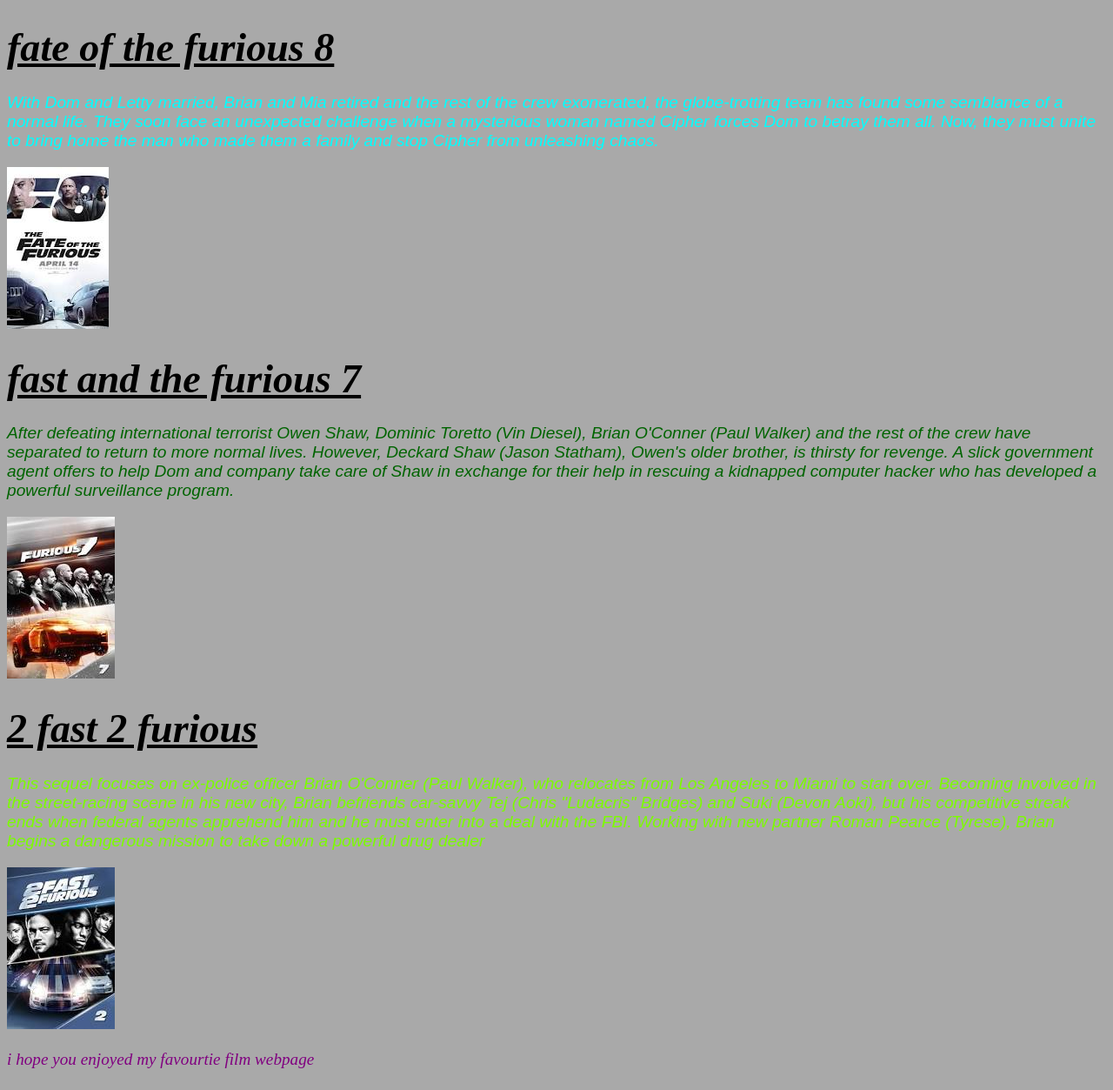
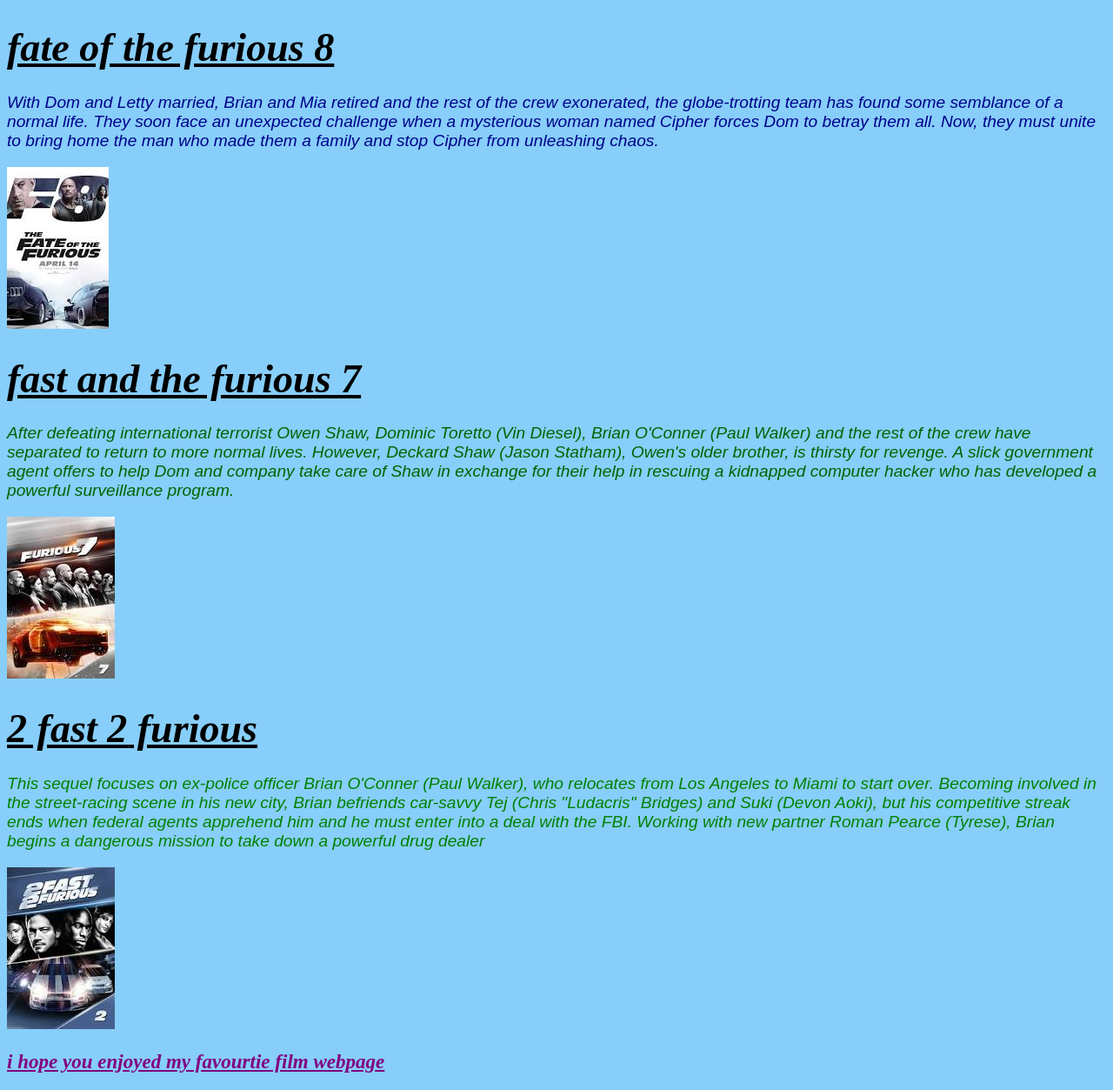
Before and after one commit to daryl1765/daryl1765.github.io, a plain HTML site: page index.html in a window 1280 px wide. Shown: the part 2673-3926 px from the top of the page at 87% size. Drawn offline with Linux system fonts and the light colour scheme.

Commit message:
Update index.html

```diff
--- a/index.html
+++ b/index.html
@@ -4,7 +4,7 @@
 <head>
 </head>
 
-<body style="background-color:darkgrey;">
+<body style="background-color:lightskyblue;">
 <div align="left">
 <h1 style="color:orangered;"><big><i>favourite films</h1>
 <p style="color: darkred;"><big><i>here is a list and links of some of  my favourite films that i like to watch</i></big>
@@ -62,7 +62,7 @@
 
 
 <h1><big><i><u><b>fate of the furious 8</b></u></i></big></h1>
-<p style="font-family:arial; color:cyan;">With Dom and Letty married, Brian and Mia retired and the rest of the crew exonerated, the globe-trotting team has found some semblance of a normal life. They soon face an unexpected challenge when a mysterious woman named Cipher forces Dom to betray them all. Now, they must unite to bring home the man who made them a family and stop Cipher from unleashing chaos.</p>
+<p style="font-family:arial; color:darkblue;">With Dom and Letty married, Brian and Mia retired and the rest of the crew exonerated, the globe-trotting team has found some semblance of a normal life. They soon face an unexpected challenge when a mysterious woman named Cipher forces Dom to betray them all. Now, they must unite to bring home the man who made them a family and stop Cipher from unleashing chaos.</p>
 <img src="images\fast8.jpg">
 
 
@@ -77,12 +77,12 @@
 
 
 
-<h1><big><i><u><b>2 fast 2 furious</b></u></i></big></h1>
-<p style="font-family:arial; color:lawngreen;">This sequel focuses on ex-police officer Brian O'Conner (Paul Walker), who relocates from Los Angeles to Miami to start over. Becoming involved in the street-racing scene in his new city, Brian befriends car-savvy Tej (Chris "Ludacris" Bridges) and Suki (Devon Aoki), but his competitive streak ends when federal agents apprehend him and he must enter into a deal with the FBI. Working with new partner Roman Pearce (Tyrese), Brian begins a dangerous mission to take down a powerful drug dealer</p>
+<h1 align="left"><big><i><u><b>2 fast 2 furious</b></u></i></big></h1>
+<p style="font-family:arial; color:green;">This sequel focuses on ex-police officer Brian O'Conner (Paul Walker), who relocates from Los Angeles to Miami to start over. Becoming involved in the street-racing scene in his new city, Brian befriends car-savvy Tej (Chris "Ludacris" Bridges) and Suki (Devon Aoki), but his competitive streak ends when federal agents apprehend him and he must enter into a deal with the FBI. Working with new partner Roman Pearce (Tyrese), Brian begins a dangerous mission to take down a powerful drug dealer</p>
 <img src="images\fast2.jpg">
 
 
-<p style="color:purple;"> <style="font-size:60px">i hope you enjoyed my favourtie film webpage</style></p>
+<aside><p style="color:purple;"> <big><b><i><u>i hope you enjoyed my favourtie film webpage</u></i></b></big></p></aside
 
  </div>
 </body>
```
